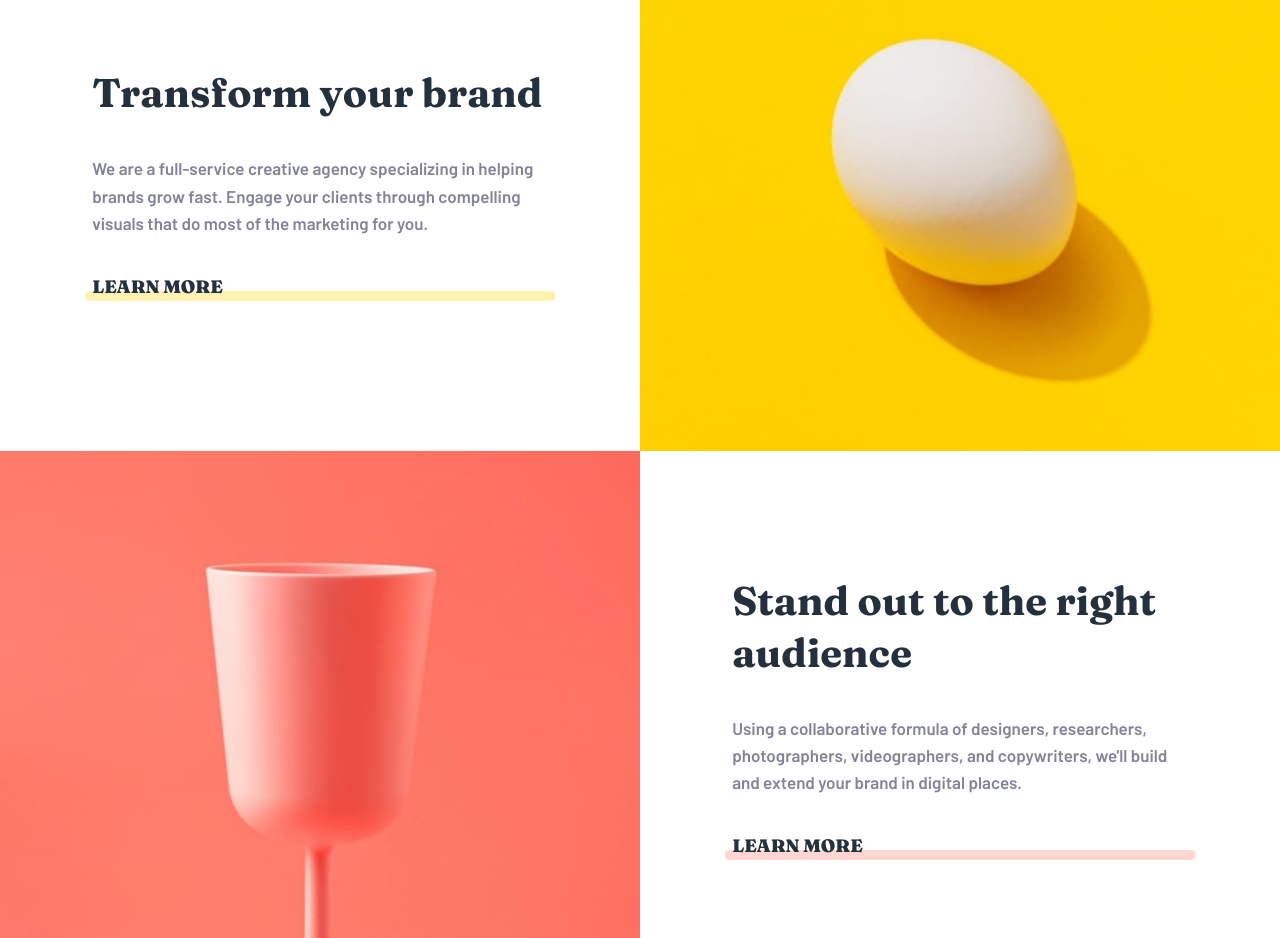
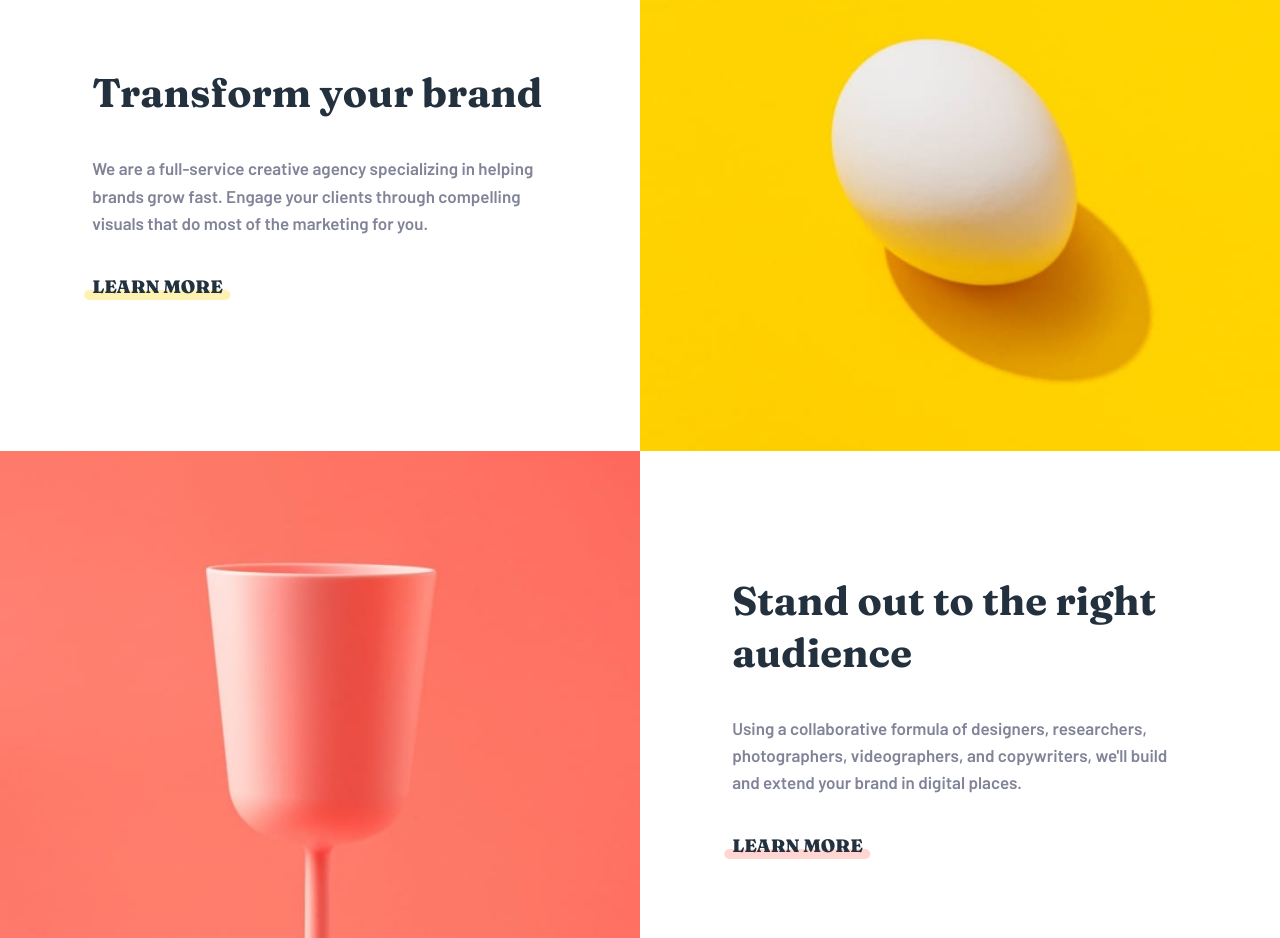
Before and after one commit to vineyy17/Sunnyside-landing-page, a website: page index.html in a window 1280 px wide. Shown: the part 882-1820 px from the top of the page. Drawn offline with Linux system fonts and the light colour scheme.

Commit message:
hopefully fixed final bugs

```diff
--- a/index.html
+++ b/index.html
@@ -57,7 +57,9 @@
       compelling visuals that do most of the marketing for you.
     </p>
 
+    <div class="feature__link-box">
     <a href="#" class="feature__link feature__link--yellow">Learn more</a>
+    </div>
 
   </div>
 
@@ -75,7 +77,9 @@
       copywriters, we&apos;ll build and extend your brand in digital places.
     </p>
 
+    <div class="feature__link-box">
     <a href="#" class="feature__link feature__link--pink">Learn more</a>
+    </div>
 
   </div>
 
--- a/sass/_features.scss
+++ b/sass/_features.scss
@@ -52,7 +52,7 @@
         &::after {
             content: "";
             position: absolute;
-            top: 90%;
+            top: 100%;
             left: 50%;
             transform: translate(-50%, -.8rem);
             width: calc(100% + 1.5rem);
--- a/sass/_navbar.scss
+++ b/sass/_navbar.scss
@@ -7,6 +7,7 @@
     &__list {
 
         display: flex;
+        align-items: center;
         gap: 4rem;
         list-style: none;
         padding: 0;
```
Also changed, not shown: css/style.css, 1 other file.
